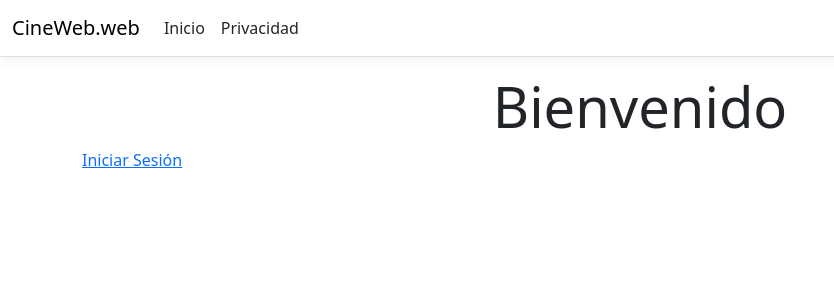
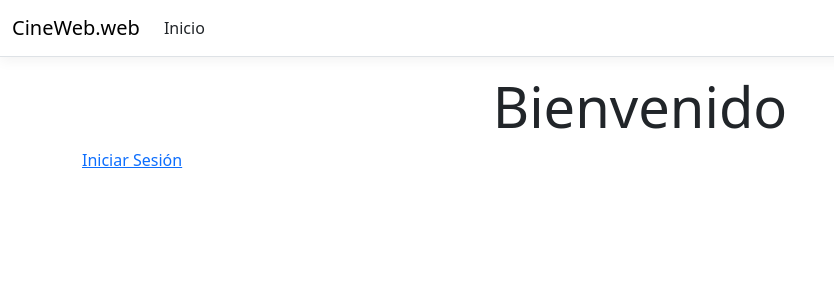
Before and after one commit to EzequielNizza/CineWeb, an ASP.NET Core app: page / in a window 1280 px wide. Shown: the top 300 px of the page, without its empty margins (0-834 px from the left). Run offline with ASP.NET Core 8, Linux system fonts and the light colour scheme; style sheets or scripts are compiled from the project's sources.

Commit message:
Se quita el privacy del navbar

```diff
--- a/CineWeb.web/Views/Shared/_Layout.cshtml
+++ b/CineWeb.web/Views/Shared/_Layout.cshtml
@@ -22,9 +22,6 @@
                     <ul class="navbar-nav flex-grow-1">
                         <li class="nav-item">
                             <a class="nav-link text-dark" asp-area="" asp-controller="Home" asp-action="Index">Inicio</a>
-                        </li>
-                        <li class="nav-item">
-                            <a class="nav-link text-dark" asp-area="" asp-controller="Home" asp-action="Privacy">Privacidad</a>
                         </li>
 
                         @if (User.Identity.IsAuthenticated)
```
